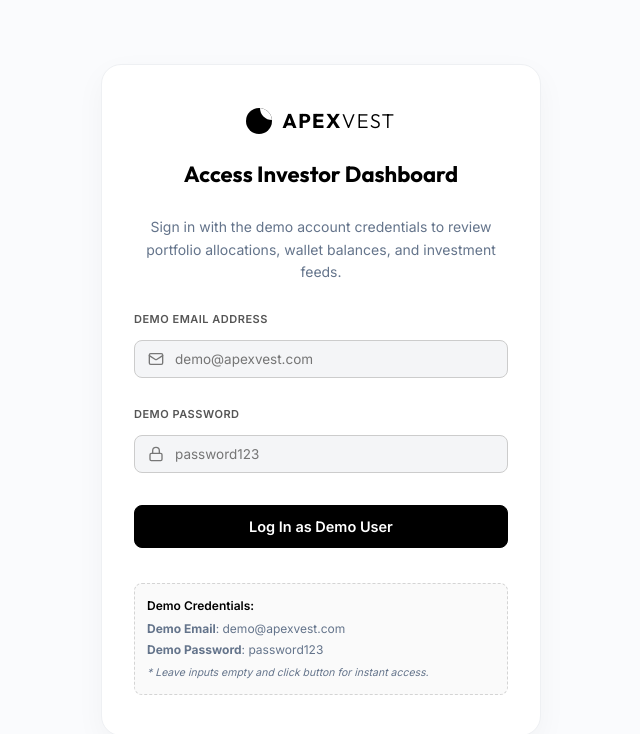
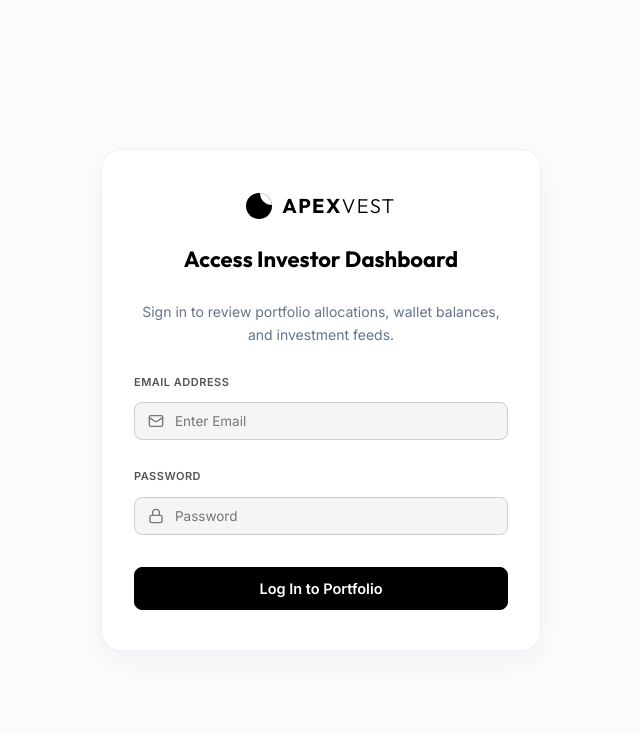
Before and after one commit to jacksonmerrill9870-jpg/Apexvest, a Next.js app: page /dashboard in a window 1280 px wide. Shown: the top 734 px of the page, without its empty margins (319-959 px from the left). Built offline with nearby package versions, Linux system fonts and the light colour scheme.

Commit message:
Remove demo credentials display and placeholder text from login views

```diff
--- a/app/dashboard/page.js
+++ b/app/dashboard/page.js
@@ -1119,7 +1119,7 @@ export default function Dashboard() {
             <span className="logo-text">APEX<span>VEST</span></span>
           </div>
           <h2>Access Investor Dashboard</h2>
-          <p className="gateway-desc">Sign in with the demo account credentials to review portfolio allocations, wallet balances, and investment feeds.</p>
+          <p className="gateway-desc">Sign in to review portfolio allocations, wallet balances, and investment feeds.</p>
 
           <form onSubmit={handleDemoLogin} className="modal-form active">
             {errorMsg && (
@@ -1138,48 +1138,33 @@ export default function Dashboard() {
             )}
 
             <div className="form-group">
-              <label>Demo Email Address</label>
+              <label>Email Address</label>
               <div className="input-wrapper">
                 <LucideIcon name="mail" className="input-icon" />
                 <input
                   type="email"
                   value={email}
                   onChange={(e) => setEmail(e.target.value)}
-                  placeholder="demo@apexvest.com"
+                  placeholder="Enter Email"
                 />
               </div>
             </div>
 
             <div className="form-group">
-              <label>Demo Password</label>
+              <label>Password</label>
               <div className="input-wrapper">
                 <LucideIcon name="lock" className="input-icon" />
                 <input
                   type="password"
                   value={password}
                   onChange={(e) => setPassword(e.target.value)}
-                  placeholder="password123"
+                  placeholder="Password"
                 />
               </div>
             </div>
 
-            <button type="submit" className="btn btn-filled w-full btn-large">Log In as Demo User</button>
+            <button type="submit" className="btn btn-filled w-full btn-large">Log In to Portfolio</button>
           </form>
-
-          <div className="credential-note" style={{
-            marginTop: "15px",
-            padding: "12px",
-            border: "1px dashed rgba(0,0,0,0.15)",
-            borderRadius: "8px",
-            fontSize: "12px",
-            color: "#64748b",
-            backgroundColor: "#fafafa"
-          }}>
-            <p style={{ margin: "0 0 4px", fontWeight: "600", color: "#000" }}>Demo Credentials:</p>
-            <p style={{ margin: "0 0 2px" }}><strong>Demo Email</strong>: demo@apexvest.com</p>
-            <p style={{ margin: "0 0 2px" }}><strong>Demo Password</strong>: password123</p>
-            <p className="note-sub" style={{ margin: "4px 0 0", fontStyle: "italic", fontSize: "10.5px" }}>* Leave inputs empty and click button for instant access.</p>
-          </div>
         </div>
       </div>
     );
--- a/components/ClientShell.js
+++ b/components/ClientShell.js
@@ -515,7 +515,7 @@ export default function ClientShell({ children }) {
                   type="email"
                   value={loginEmail}
                   onChange={(e) => setLoginEmail(e.target.value)}
-                  placeholder="demo@apexvest.com"
+                  placeholder="Enter Email"
                   required
                 />
               </div>
@@ -528,25 +528,12 @@ export default function ClientShell({ children }) {
                   type="password"
                   value={loginPassword}
                   onChange={(e) => setLoginPassword(e.target.value)}
-                  placeholder="password123"
+                  placeholder="Password"
                   required
                 />
               </div>
             </div>
             <button type="submit" className="btn btn-filled w-full btn-large">Log In to Portfolio</button>
-            <div className="credential-note" style={{
-              marginTop: "15px",
-              padding: "12px",
-              border: "1px dashed rgba(0,0,0,0.15)",
-              borderRadius: "8px",
-              fontSize: "12px",
-              color: "#64748b",
-              backgroundColor: "#fafafa"
-            }}>
-              <p style={{ margin: "0 0 4px", fontWeight: "600", color: "#000" }}>Demo Credentials:</p>
-              <p style={{ margin: "0 0 2px" }}><strong>Email:</strong> demo@apexvest.com</p>
-              <p style={{ margin: "0" }}><strong>Password:</strong> password123</p>
-            </div>
           </form>
 
           <form className={`modal-form ${modalTab === "signup" ? "active" : ""}`} onSubmit={handleSignupSubmit}>
```
